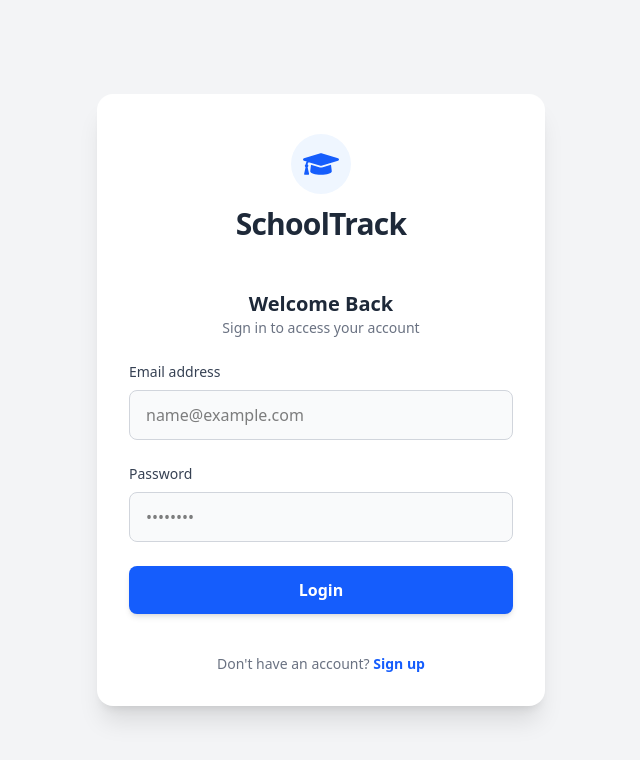
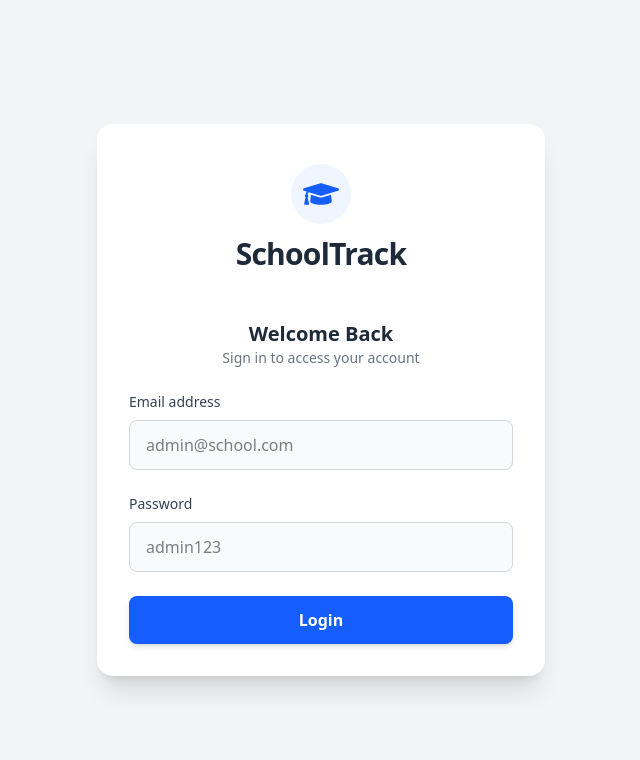
Before and after one commit to bemnet-21/SchoolTrack, a Next.js app in the folder client/: page /login in a window 1280 px wide. Shown: the top 760 px of the page, without its empty margins (319-959 px from the left). Built offline with nearby package versions, Linux system fonts and the light colour scheme; no server answers.

Commit message:
update login ui

```diff
--- a/client/app/(auth)/login/page.tsx
+++ b/client/app/(auth)/login/page.tsx
@@ -78,7 +78,7 @@
                     value={email}
                     onChange={(e) => setEmail(e.target.value)}
                     className='w-full px-4 py-3 rounded-lg border border-gray-300 focus:border-blue-500 focus:ring-4 focus:ring-blue-100 outline-none transition-all duration-200 bg-gray-50 focus:bg-white'
-                    placeholder='name@example.com'
+                    placeholder='admin@school.com'
                   />
                 </div>
 
@@ -94,7 +94,7 @@
                     value={password}
                     onChange={(e) => setPassword(e.target.value)}
                     className='w-full px-4 py-3 rounded-lg border border-gray-300 focus:border-blue-500 focus:ring-4 focus:ring-blue-100 outline-none transition-all duration-200 bg-gray-50 focus:bg-white'
-                    placeholder='••••••••'
+                    placeholder='admin123'
                   />
                 </div>
                 {error && (
@@ -110,12 +110,6 @@
                     Login
                 </button>
 
-                <p className='text-center text-sm text-gray-500 mt-4'>
-                    Don't have an account?{' '}
-                    <a href="/register" className='font-semibold text-blue-600 hover:text-blue-700 hover:underline'>
-                        Sign up
-                    </a>
-                </p>
             </form>
         </div>
     </section>
```
